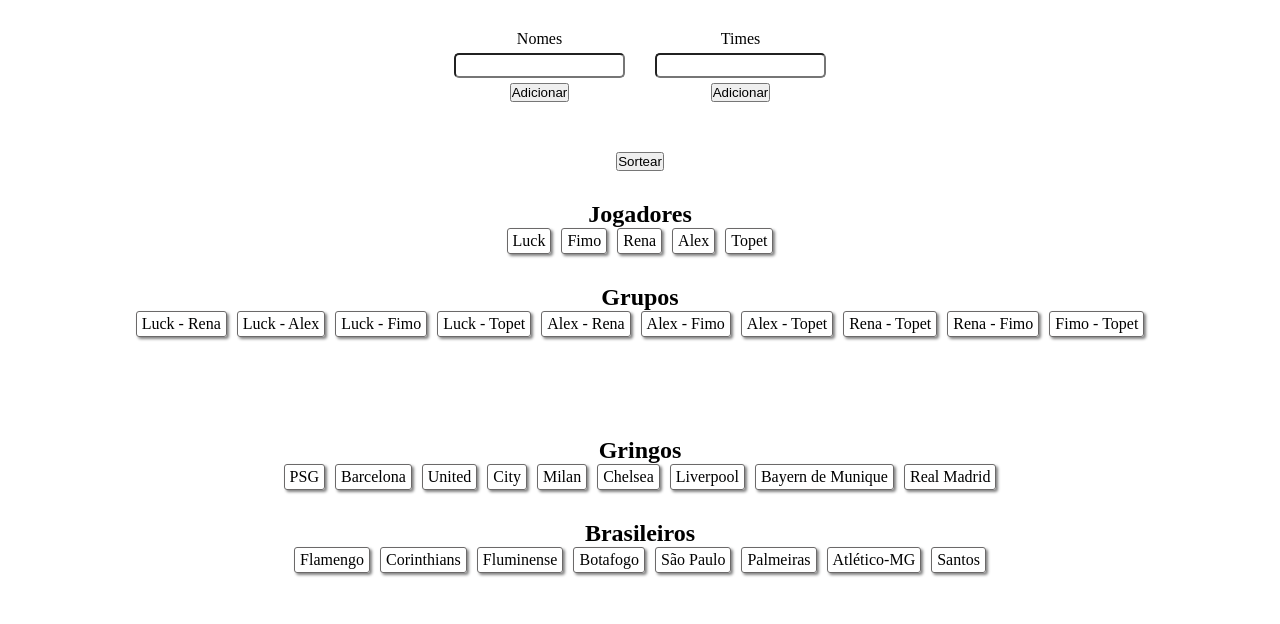
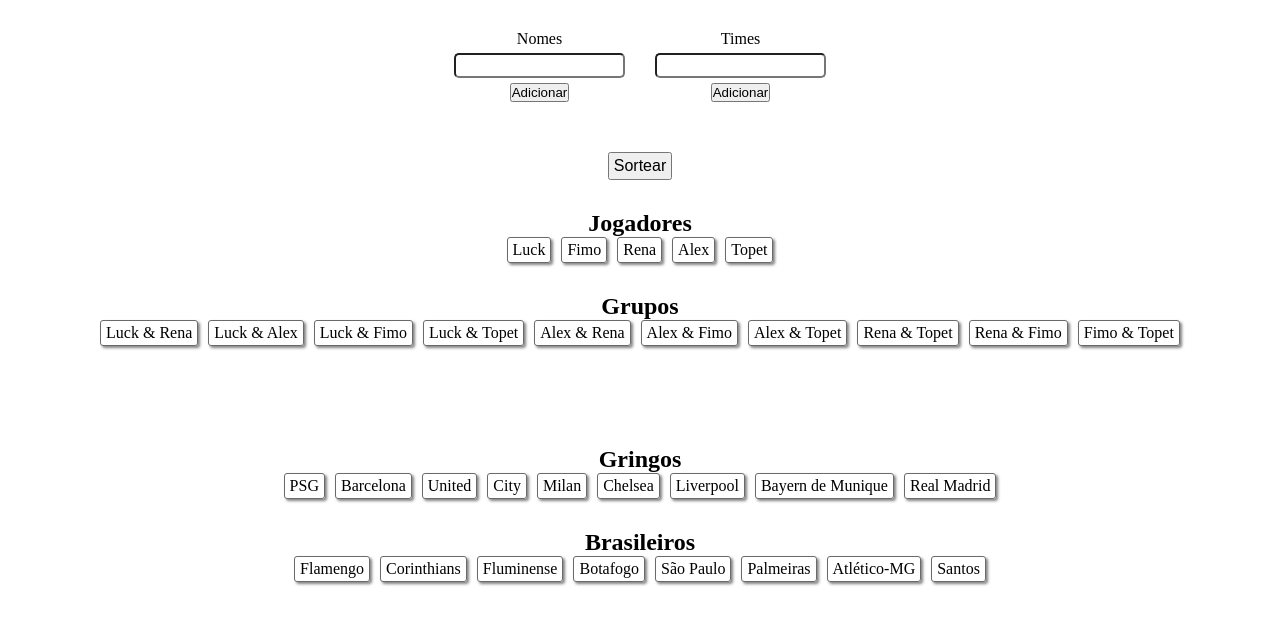
Before and after one commit to LucasdaSilvaOliveira/sortear-times, a plain HTML site: page index.html in a window 1280 px wide. Drawn offline with Linux system fonts and the light colour scheme.

Commit message:
Estilizei os parágrafos

```diff
--- a/index.html
+++ b/index.html
@@ -45,16 +45,16 @@
     <div id="div_grupos">
         <h2>Grupos</h2>
         <div>
-            <span class="span-nomes">Luck - Rena</span>
-            <span class="span-nomes">Luck - Alex</span>
-            <span class="span-nomes">Luck - Fimo</span>
-            <span class="span-nomes">Luck - Topet</span>
-            <span class="span-nomes">Alex - Rena</span>
-            <span class="span-nomes">Alex - Fimo</span>
-            <span class="span-nomes">Alex - Topet</span>
-            <span class="span-nomes">Rena - Topet</span>
-            <span class="span-nomes">Rena - Fimo</span>
-            <span class="span-nomes">Fimo - Topet</span>
+            <span class="span-nomes">Luck & Rena</span>
+            <span class="span-nomes">Luck & Alex</span>
+            <span class="span-nomes">Luck & Fimo</span>
+            <span class="span-nomes">Luck & Topet</span>
+            <span class="span-nomes">Alex & Rena</span>
+            <span class="span-nomes">Alex & Fimo</span>
+            <span class="span-nomes">Alex & Topet</span>
+            <span class="span-nomes">Rena & Topet</span>
+            <span class="span-nomes">Rena & Fimo</span>
+            <span class="span-nomes">Fimo & Topet</span>
         </div>
     </div>
     <div id="div_gringos">
--- a/style.css
+++ b/style.css
@@ -44,6 +44,16 @@ body {
     display: flex;
     justify-content: center;
     gap: 150px;
+}
+
+#sorteio-feito p {
+    font-size: 20px;
+}
+
+#btn-sortear {
+    cursor: pointer;
+    padding: 3px 4px;
+    font-size: 16px;
 }
 
 img {
```
